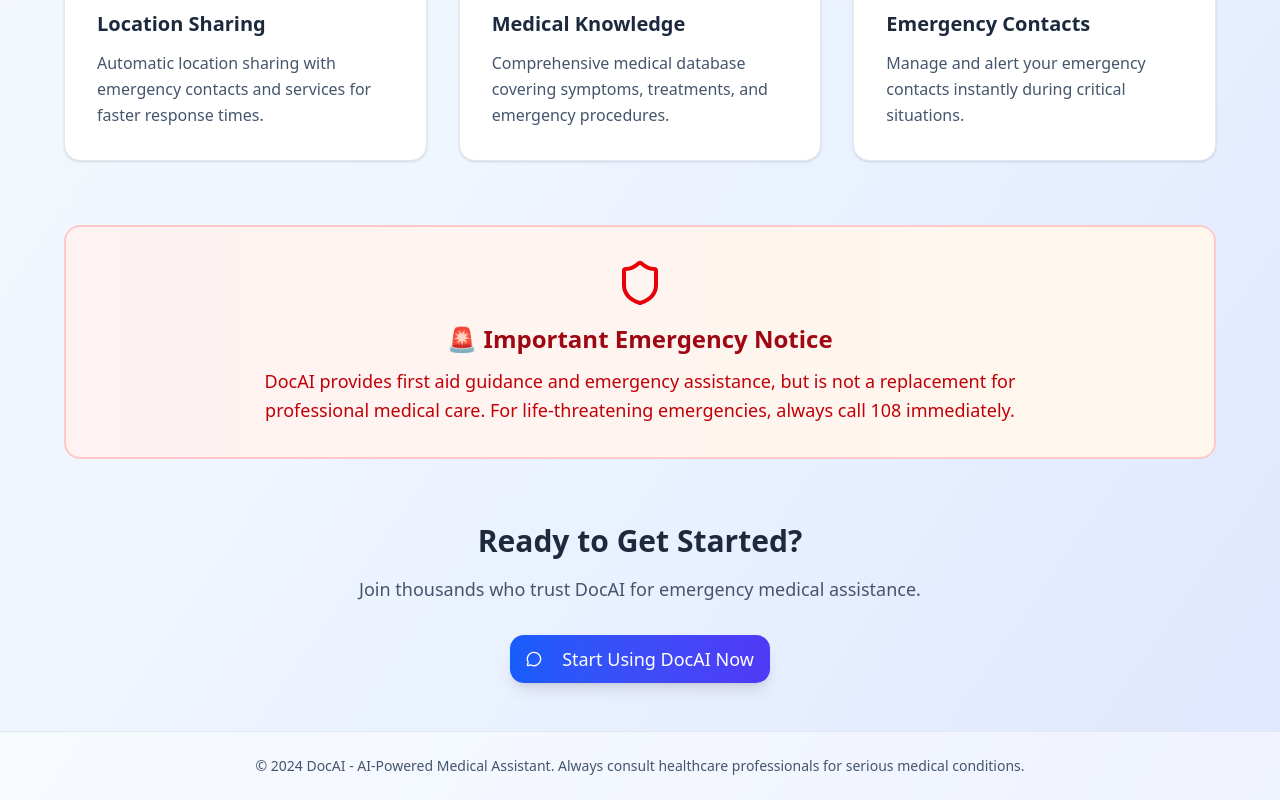
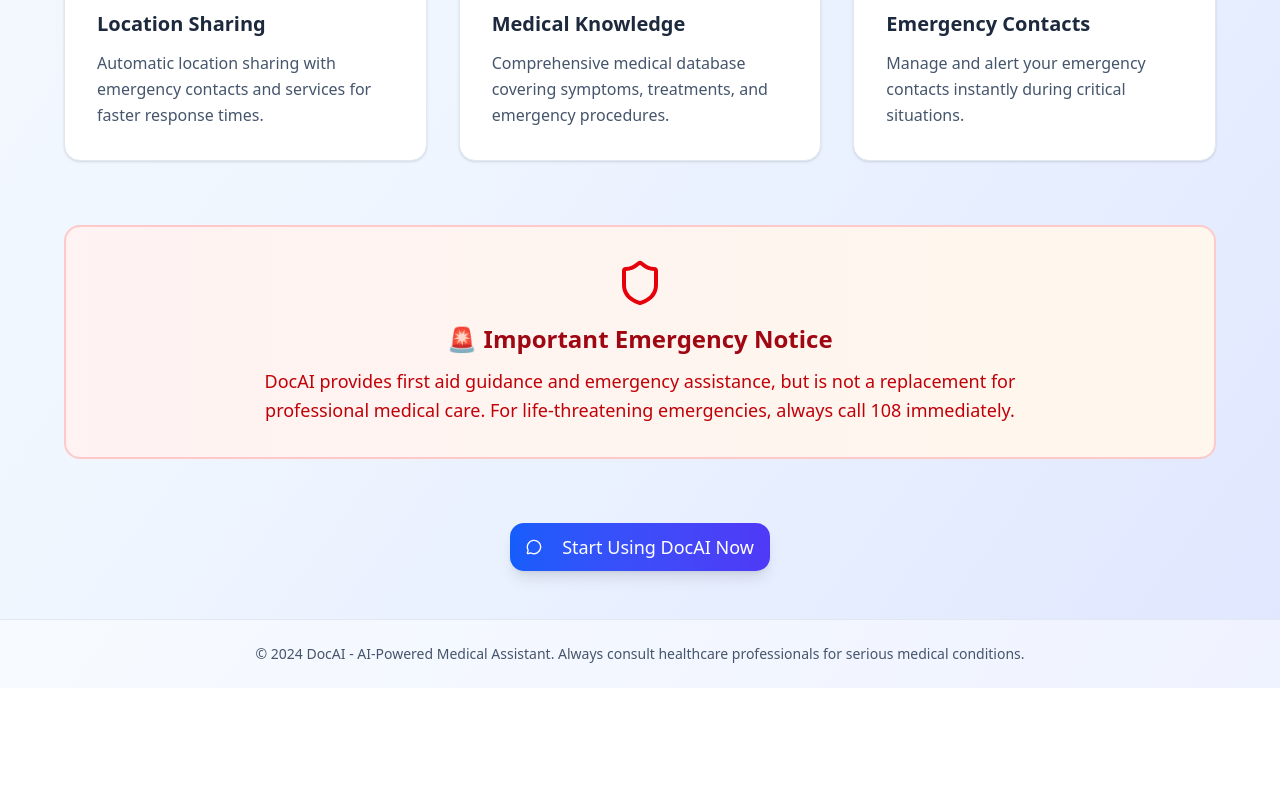
Before and after one commit to ramswarooppatel/docaix, a Next.js app: page / in a window 1280 px wide. Shown: the part 1066-1866 px from the top of the page. After the commit the page ends 1754 px from the top, so only its background shows below. Built offline with nearby package versions, Linux system fonts and the light colour scheme.

Commit message:
feat: comment out bottom CTA heading and description in Home component

```diff
--- a/app/page.tsx
+++ b/app/page.tsx
@@ -197,12 +197,12 @@
 
           {/* Bottom CTA */}
           <div className="text-center mt-12 sm:mt-16">
-            <h2 className="text-2xl sm:text-3xl font-bold text-slate-800 mb-4">
+            {/* <h2 className="text-2xl sm:text-3xl font-bold text-slate-800 mb-4">
               Ready to Get Started?
             </h2>
             <p className="text-lg text-slate-600 mb-8">
               Join thousands who trust DocAI for emergency medical assistance.
-            </p>
+            </p> */}
             <div className="flex flex-col sm:flex-row gap-4 justify-center">
               <Link href="/chat">
                 <Button
```
